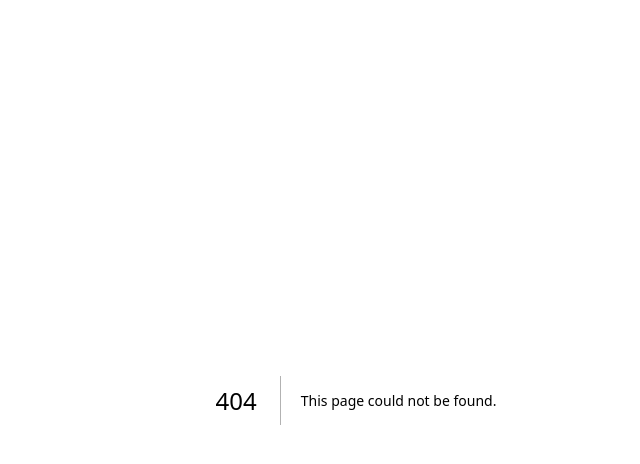
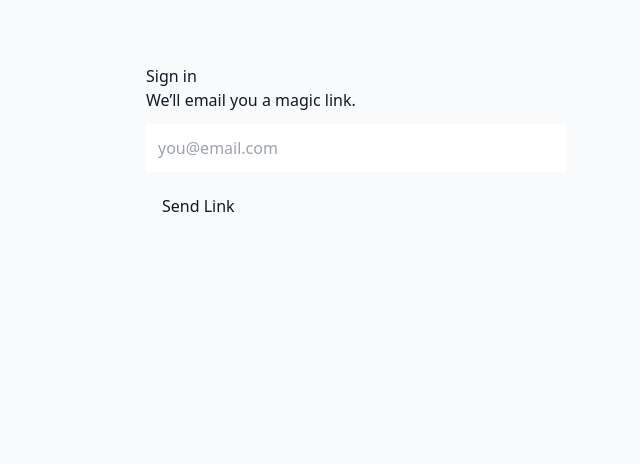
Before and after one commit to abdulrahman-blip/agency-portal-vercel., a Next.js app: page /auth in a window 1280 px wide. Before the commit this address had no page. Shown: the top 464 px of the page, without its empty margins (284-924 px from the left). Built offline with nearby package versions, Linux system fonts and the light colour scheme.

Commit message:
Create auth.tsx

```diff
--- /dev/null
+++ b/pages/auth.tsx
@@ -0,0 +1,43 @@
+import { useState } from "react";
+
+export default function AuthPage() {
+  const [email, setEmail] = useState("");
+  const [sent, setSent] = useState(false);
+
+  async function sendMagicLink(e: React.FormEvent) {
+    e.preventDefault();
+    const url = process.env.NEXT_PUBLIC_SUPABASE_URL!;
+    const key = process.env.NEXT_PUBLIC_SUPABASE_ANON_KEY!;
+    const { createClient } = await import("@supabase/supabase-js");
+    const supabase = createClient(url, key);
+
+    const { error } = await supabase.auth.signInWithOtp({
+      email,
+      options: { emailRedirectTo: `${window.location.origin}/dashboard` },
+    });
+    if (error) alert(error.message);
+    else setSent(true);
+  }
+
+  return (
+    <main style={{ maxWidth: 420, margin: "64px auto", fontFamily: "system-ui, Arial" }}>
+      <h1>Sign in</h1>
+      <p>We’ll email you a magic link.</p>
+      {sent ? (
+        <p>✅ Check your inbox for the link.</p>
+      ) : (
+        <form onSubmit={sendMagicLink}>
+          <input
+            type="email"
+            placeholder="you@email.com"
+            value={email}
+            onChange={(e) => setEmail(e.target.value)}
+            required
+            style={{ width: "100%", padding: 12, margin: "12px 0" }}
+          />
+          <button type="submit" style={{ padding: "10px 16px" }}>Send Link</button>
+        </form>
+      )}
+    </main>
+  );
+}
```
